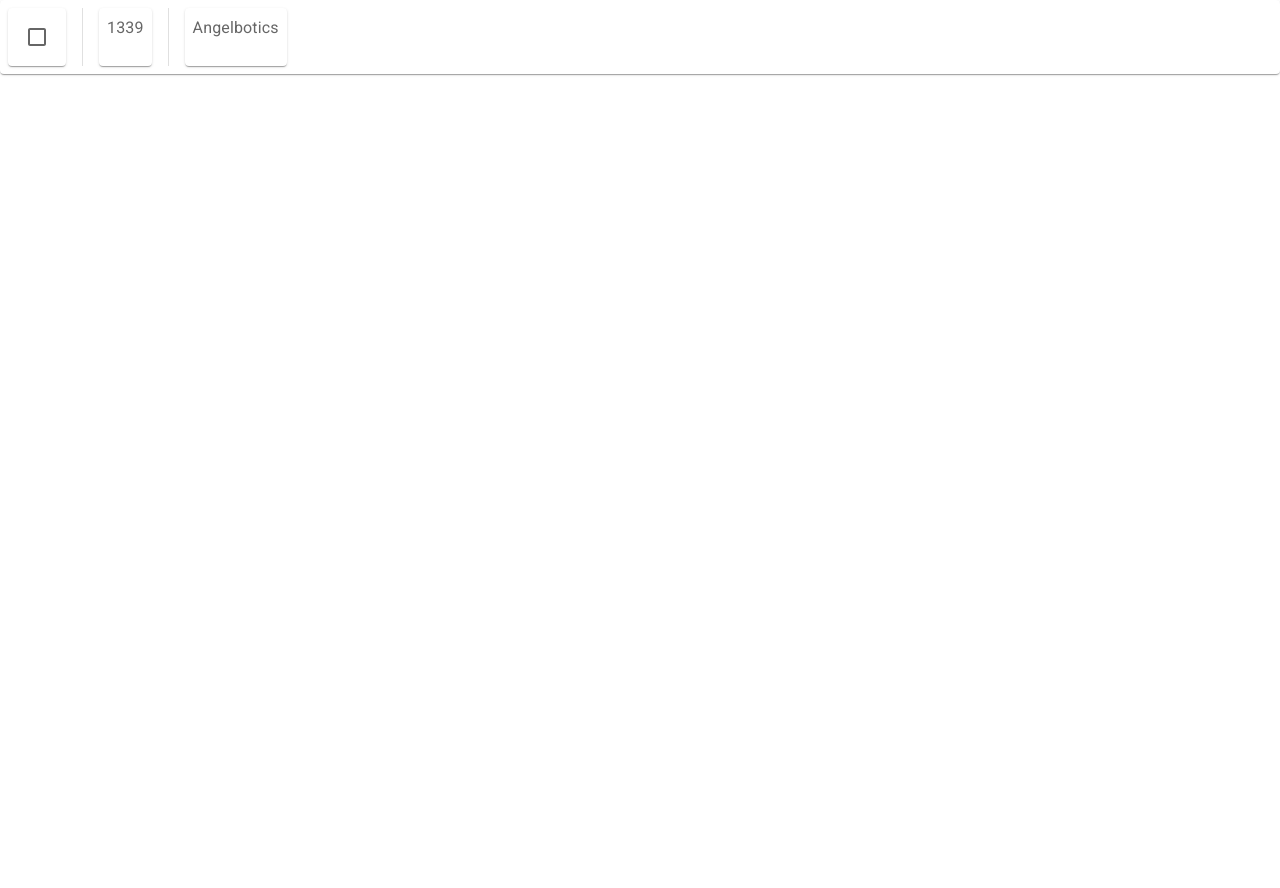
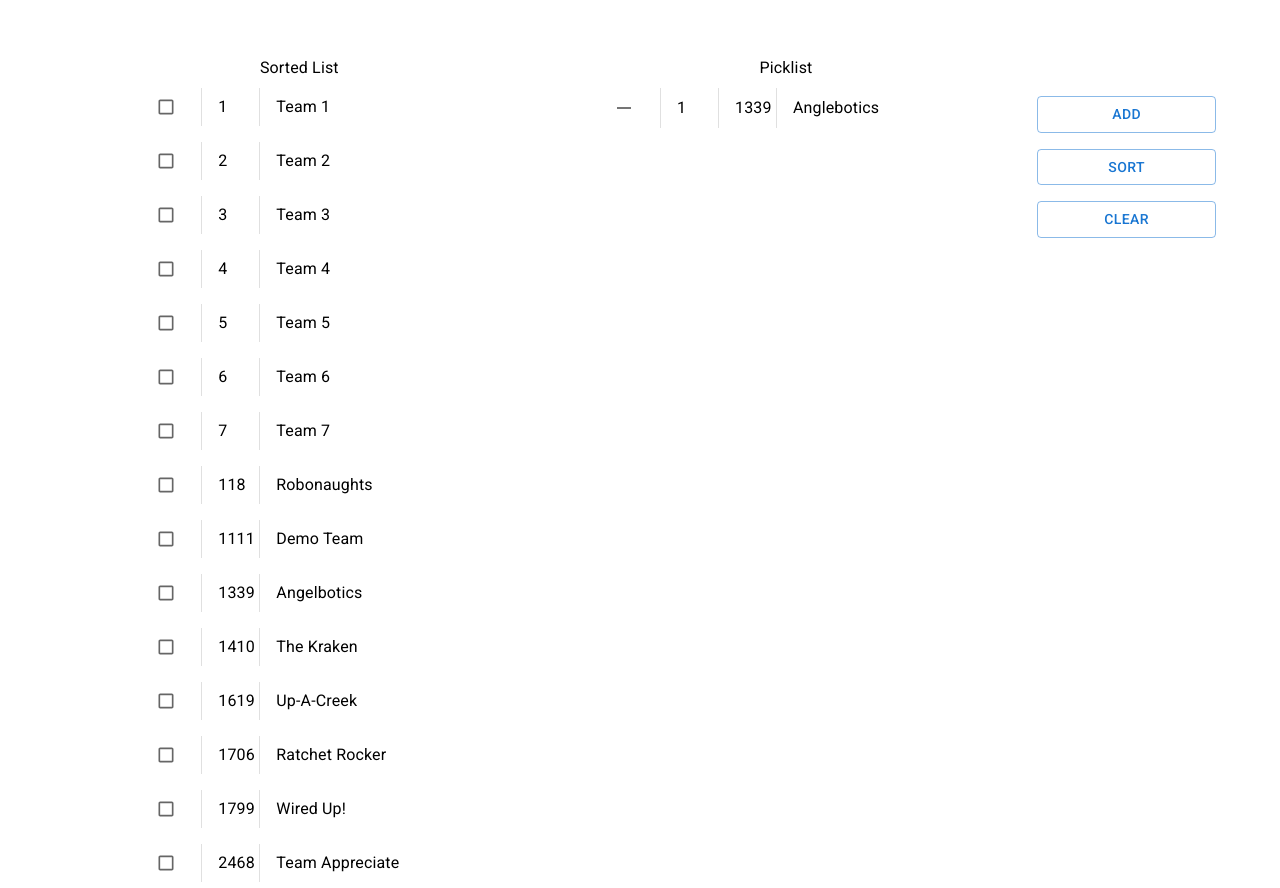
Before and after one commit to bluej3270/picklist-app, a React (Create React App) app: page / in a window 1280 px wide. Before the commit the page ends 800 px from the top, so only its background shows below. Built offline with nearby package versions, Linux system fonts and the light colour scheme.

Commit message:
Sorted List, Layout, Picklist Item

```diff
--- a/package.json
+++ b/package.json
@@ -5,6 +5,7 @@
   "dependencies": {
     "@emotion/react": "^11.10.4",
     "@emotion/styled": "^11.10.4",
+    "@mui/icons-material": "^5.10.9",
     "@mui/material": "^5.10.9",
     "react": "^18.2.0",
     "react-dom": "^18.2.0",
--- a/src/App.js
+++ b/src/App.js
@@ -1,11 +1,13 @@
 import React, { Component } from 'react';
 import './App.css';
-import SortedList from "./components/SortedList";
+import MainPage from "./components/MainPage";
+
 
 class App extends Component {
+
   render() {
     return (
-      <SortedList />
+        <MainPage />
     );
   }
 }
--- /dev/null
+++ b/src/components/MainPage.js
@@ -0,0 +1,44 @@
+import {
+    Button,
+    Container,
+    Dialog, DialogActions,
+    DialogContent,
+    DialogContentText,
+    DialogTitle,
+    Grid, TextField,
+    Typography
+} from "@mui/material";
+import Stack from "@mui/material/Stack";
+import SortedList from "./SortedList";
+import PickList from "./PickList";
+import React from "react";
+
+export default function MainPage() {
+    const teams = [[1, "Team 1"],[2, "Team 2"],[3, "Team 3"],[4, "Team 4"],[5, "Team 5"],[6, "Team 6"],[7, "Team 7"],[9998, "Team 9998"],[9997, "Team 9997"],[9996, "Team 9996"],[1339, "Angelbotics"], [1410, 'The Kraken'], [9999, "Team This Team Has A Super Long Name Because Why Not"], [1619, "Up-A-Creek"], [1111, "Demo Team"], [4550, "Sumthin's Bruin"], [1799, "Wired Up!"], [5493, "SMAbotics"], [118, "Robonaughts"], [1706, "Ratchet Rocker"], [2468, "Team Appreciate"]]
+
+    return (
+        <Container maxWidth={"lg"}>
+            <Grid container spacing={2} marginTop={5}>
+                <Grid item xs={5}>
+                    <Stack alignItems={"center"} spacing={1}>
+                        <Typography marginBottom={2}>Sorted List</Typography>
+                        <SortedList teams={teams} />
+                    </Stack>
+                </Grid>
+                <Grid item xs={5}>
+                    <Stack alignItems={"center"} spacing={1}>
+                        <Typography marginBottom={2}>Picklist</Typography>
+                        <PickList />
+                    </Stack>
+                </Grid>
+                <Grid item xs={2}>
+                    <Stack spacing={2} marginTop={5}>
+                        <Button variant={"outlined"}>Add</Button>
+                        <Button variant={"outlined"}>Sort</Button>
+                        <Button variant={"outlined"}>Clear</Button>
+                    </Stack>
+                </Grid>
+            </Grid>
+        </Container>
+    );
+}
--- /dev/null
+++ b/src/components/PickList.js
@@ -0,0 +1,21 @@
+import Box from "@mui/material/Box";
+import Stack from "@mui/material/Stack";
+import {Divider, IconButton, Typography} from "@mui/material";
+import RemoveIcon from '@mui/icons-material/Remove';
+import * as React from "react";
+
+
+export default function PickList() {
+    return <Box sx={{width : '100%'}}>
+        <Stack alignItems={"center"} sx={{maxHeight: 800, overflow: 'auto'}} spacing={2}>
+            <Stack direction={"row"} spacing={2} divider={<Divider orientation={"vertical"} flexItem />}>
+                <IconButton aria-label={"picked"}>
+                    <RemoveIcon />
+                </IconButton>
+                <Typography variant={"body1"} display={"flex"} alignItems={"center"} width={25}>1</Typography>
+                <Typography variant={"body1"} display={"flex"} alignItems={"center"} width={25}>1339</Typography>
+                <Typography variant={"body1"} display={"flex"} alignItems={"center"} width={175}>Anglebotics</Typography>
+            </Stack>
+        </Stack>
+    </Box>
+}
--- a/src/components/SortedList.js
+++ b/src/components/SortedList.js
@@ -1,37 +1,25 @@
 import * as React from 'react';
 import Box from "@mui/material/Box"
 import Stack from "@mui/material/Stack"
-import Paper from "@mui/material/Paper";
-import { styled } from '@mui/material/styles';
-import {Checkbox, Divider, Typography} from "@mui/material";
+import SortedListItem from "./SortedListItem";
 
-const Item = styled(Paper)(({ theme }) => ({
-    backgroundColor: theme.palette.mode === 'dark' ? '#1A2027' : '#fff',
-    ...theme.typography.body2,
-    padding: theme.spacing(1),
-    textAlign: 'center',
-    color: theme.palette.text.secondary,
-}));
+function sortFunction(a, b) {
+    if (a[0] === b[0]) {
+        return 0;
+    }
+    else {
+        return (a[0] < b[0]) ? -1 : 1;
+    }
+}
 
-const label = { inputProps: { 'aria-label': 'Checkbox demo' } };
-
-export default function BasicStack() {
+export default function BasicStack({teams}) {
     return (
         <Box sx={{ width: '100%' }}>
-            <Stack spacing={2}>
-                <Item>
-                    <Stack direction={"row"} spacing={2} divider={<Divider orientation={"vertical"} flexItem />}>
-                        <Item>
-                            <Checkbox {...label} />
-                        </Item>
-                        <Item>
-                            <Typography variant={"body1"}>1339</Typography>
-                        </Item>
-                        <Item>
-                            <Typography variant={"body1"}>Angelbotics</Typography>
-                        </Item>
-                    </Stack>
-                </Item>
+            <Stack alignItems={"center"} sx={{maxHeight: 800, overflow: 'auto'}} spacing={2}>
+                {
+                    (teams.sort(sortFunction)).map((team) => (
+                        <SortedListItem number={team[0]} name={team[1]} />
+                    ))}
             </Stack>
         </Box>
     );
--- /dev/null
+++ b/src/components/SortedListItem.js
@@ -0,0 +1,13 @@
+import {Checkbox, Divider, Typography} from "@mui/material";
+import Stack from "@mui/material/Stack";
+import * as React from "react";
+
+const label = { inputProps: { 'aria-label': 'Checkbox demo' } };
+
+export default function SortedListItem({ number, name }) {
+    return <Stack direction={"row"} spacing={2} divider={<Divider orientation={"vertical"} height={25} flexItem />}>
+        <Checkbox {...label} size={"small"} />
+        <Typography variant={"body1"} display={"flex"} alignItems={"center"} width={25}>{number}</Typography>
+        <Typography variant={"body1"} display={"flex"} alignItems={"center"} width={175}>{name}</Typography>
+    </Stack>
+}
```
Also changed, not shown: 1 other file (tests, documents, lock files or other folders).
